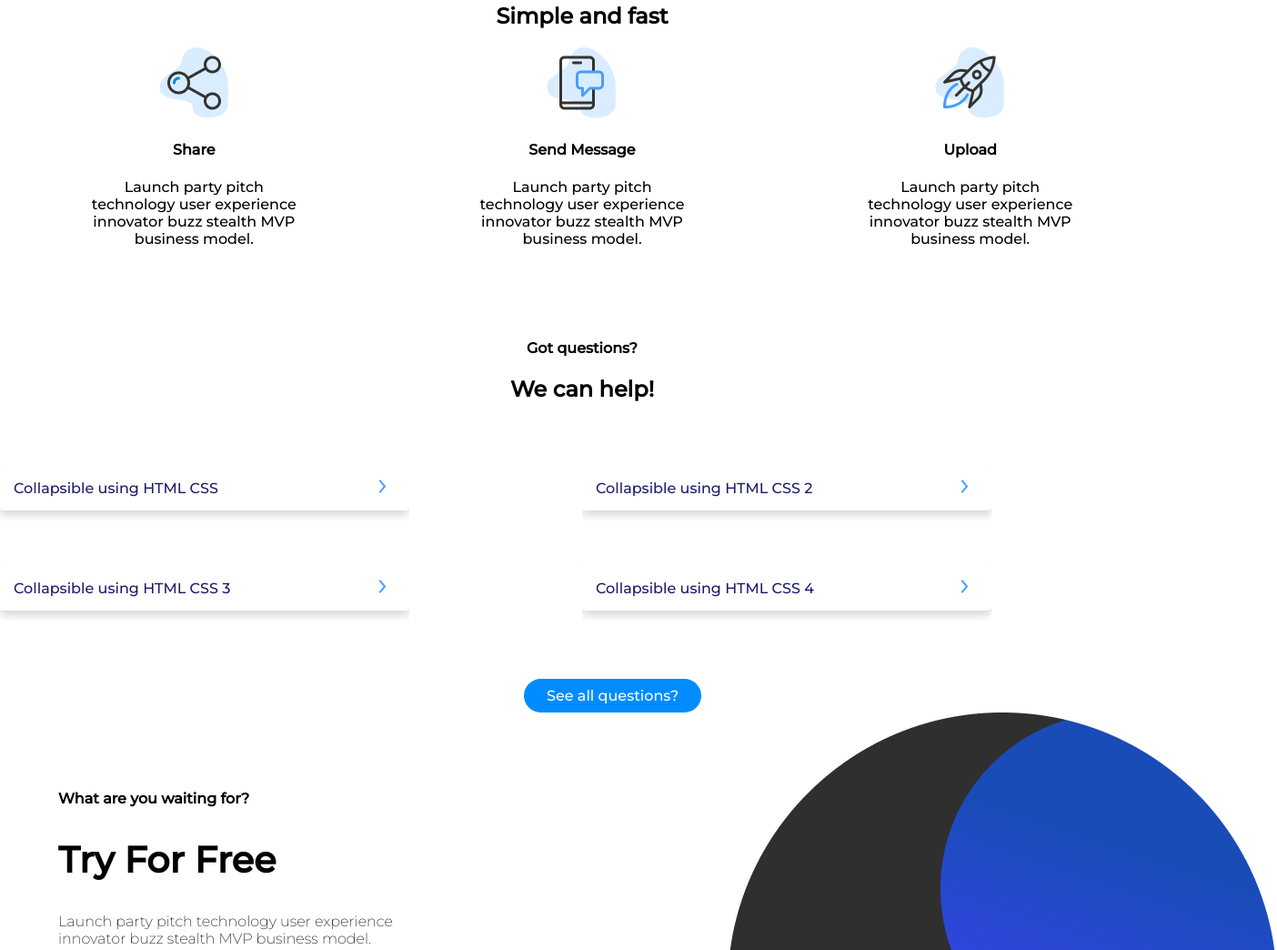
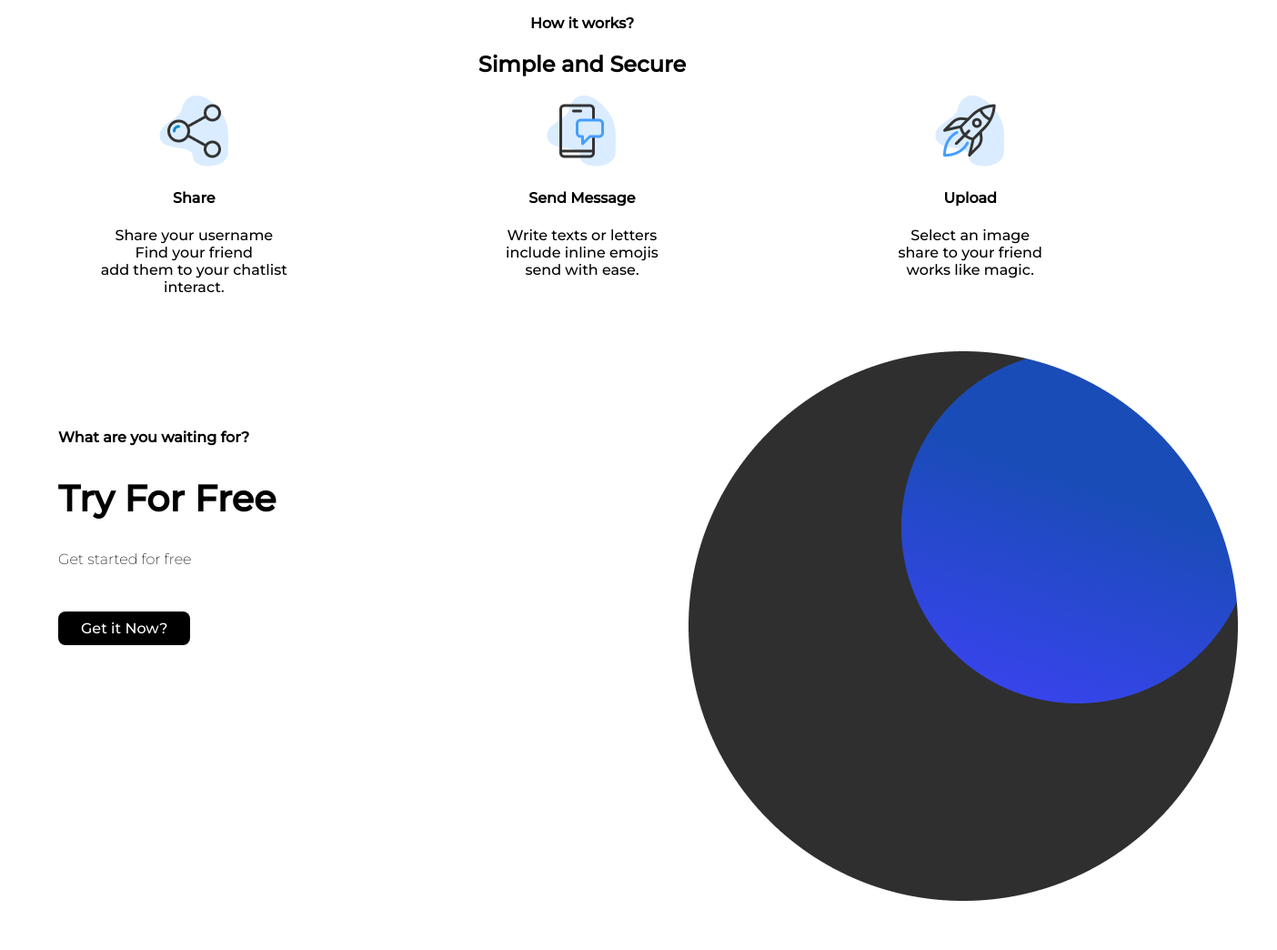
Before and after one commit to YonAndualem/Landing, a plain HTML site: page index.html in a window 1280 px wide. Shown: the part 1265-2309 px from the top of the page at 91% size, 1404 px wide, since content can reach past the window. Drawn offline with nearby package versions, Linux system fonts and the light colour scheme.

Commit message:
complete

```diff
--- a/css/style.css
+++ b/css/style.css
@@ -1,5 +1,12 @@
 @import url('https://fonts.googleapis.com/css2?family=Montserrat:wght@200;500&display=swap');
 
+/* MY_CSS */
+.logo{
+    width: 200px;
+    height: 100px;
+    padding-left: 0px;
+    display: inline;
+}
 body{
     box-sizing: border-box;
     margin: 0;
@@ -220,7 +227,7 @@ header button:hover {
     float: left;
 }
 .second-row {
-    width: 50%;
+    width: 36.7%;
     float: right;
 }
 
--- a/index.html
+++ b/index.html
@@ -6,107 +6,62 @@
     <meta name="viewport" content="width=device-width, initial-scale=1.0">
     <title>ChatApp</title>
     <link rel="stylesheet" href="css/style.css">
+    <link rel="stylesheet" href="https://unicons.iconscout.com/release/v4.0.8/css/line.css">
+    <link rel="shortcut icon" href="/img/3.png" type="image/x-icon">
 </head>
 <body>
     <div class="Top">
             <header>
-                <a href="#">ChatApp</a>
+                <a href="#">
+                    <img src="/img/2.png" alt="" class="logo">
+                </a>
                 <nav>
                     <ul class="nav_links">
-                        <li><a href="#">How it works</a></li>
+                        <li><a href="#howitworks">How it works</a></li>
                         <li><a href="#">Features</a></li>
                         <li><a href="#">FAQ</a></li>
                     </ul>
                 </nav>
-                <a class="cta" href="#"><button>Get App</button></a>
+                <a class="cta" href="https://chatnewapp.netlify.app/"><button>Go to app <i class="uil uil-globe"></i></button></a>
             </header>
 
             <h1>Discover great friends <span>with our app</span></h1>
-            <p>Business plan lean startup holy grail disruptive.
-Crowdfunding beta prototype gen-z incubator niche
-market.</p>
+            <p>Our ChatApp offers a convenient and enjoyable
+way to stay connected with the people who
+matter most to you!</p>
             <section class="btn">
-                <button>GET IT NOW</button>
+                <a href="https://chatnewapp.netlify.app/"><button>TRY IT NOW <i class="uil uil-chat"></i></button></a>
+
             </section>
             <img src="img/phone.png" alt="Phone">
     </div>
-    <section class="info">
+    <section class="info" id="howitworks">
         <h4>How it works?</h4>
-        <h1>Simple and fast</h1>
+        <h1>Simple and Secure</h1>
             <div class="first-col">
                 <img src="img/Icon.png" alt="Share">
                 <h4>Share</h4>
-                <p>Launch party pitch<br> technology user experience<br> innovator buzz stealth MVP<br> business model.</p>
+                <p>Share your username <br> Find your friend <br> add them to your chatlist <br> interact.</p>
             </div>
             <div class="second-col">
                 <img src="img/PhIcon.png" alt="Send Message">
                 <h4>Send Message</h4>
-                <p>Launch party pitch<br> technology user experience<br> innovator buzz stealth MVP<br> business model.</p>
+                <p>Write texts or letters<br> include inline emojis<br> send with ease.<br></p>
             </div>
             <div class="third-col">
                 <img src="img/RoIcon.png" alt="Upload">
                 <h4>Upload</h4>
-                <p>Launch party pitch<br> technology user experience<br> innovator buzz stealth MVP<br> business model.</p>
+                <p>Select an image<br> share to your friend <br>  works like magic.</p>
             </div>
     </section>
-    <section class="help">
-        <h4>Got questions?</h4>
-        <h1>We can help!</h1>
-        <div class="first-row">
-            <div class="wrapper">
-                <div class="collapsible">
-                    <input type="checkbox" id="collapsible-head">
-                    <label for="collapsible-head">Collapsible using HTML CSS</label>
-                    <div class="collapsible-text">
-                        <h2>Collapse heading</h2>
-                        <p>Lorem ipsum, dolor sit amet consectetur adipisicing elit. Aliquid, esse mollitia voluptas cumque ducimus facilis atque facere fugit nam ab cupiditate provident nemo ipsa perspiciatis qui repellat. Minima eveniet dolorem doloribus dolores rerum porro et! Eum, animi! Quibusdam, suscipit nostrum!</p>
-                    </div>
-                </div>
-            </div>
-            <div class="wrapper">
-                <div class="collapsible">
-                    <input type="checkbox" id="collapsible-head">
-                    <label for="collapsible-head">Collapsible using HTML CSS 3</label>
-                    <div class="collapsible-text">
-                        <h2>Collapse heading</h2>
-                        <p>Lorem ipsum, dolor sit amet consectetur adipisicing elit. Aliquid, esse mollitia voluptas cumque ducimus facilis atque facere fugit nam ab cupiditate provident nemo ipsa perspiciatis qui repellat. Minima eveniet dolorem doloribus dolores rerum porro et! Eum, animi! Quibusdam, suscipit nostrum!</p>
-                    </div>
-                </div>
-            </div>
-        </div>
-        <div class="second-row">
-            <div class="wrapper">
-                <div class="collapsible">
-                    <input type="checkbox" id="collapsible-head">
-                    <label for="collapsible-head">Collapsible using HTML CSS 2</label>
-                    <div class="collapsible-text">
-                        <h2>Collapse heading</h2>
-                        <p>Lorem ipsum, dolor sit amet consectetur adipisicing elit. Aliquid, esse mollitia voluptas cumque ducimus facilis atque facere fugit nam ab cupiditate provident nemo ipsa perspiciatis qui repellat. Minima eveniet dolorem doloribus dolores rerum porro et! Eum, animi! Quibusdam, suscipit nostrum!</p>
-                    </div>
-                </div>
-            </div>
-            <div class="wrapper">
-                <div class="collapsible">
-                    <input type="checkbox" id="collapsible-head">
-                    <label for="collapsible-head">Collapsible using HTML CSS 4</label>
-                    <div class="collapsible-text">
-                        <h2>Collapse heading</h2>
-                        <p>Lorem ipsum, dolor sit amet consectetur adipisicing elit. Aliquid, esse mollitia voluptas cumque ducimus facilis atque facere fugit nam ab cupiditate provident nemo ipsa perspiciatis qui repellat. Minima eveniet dolorem doloribus dolores rerum porro et! Eum, animi! Quibusdam, suscipit nostrum!</p>
-                    </div>
-                </div>
-            </div>
-        </div>
-        <section class="btn">
-            <button>See all questions?</button>
-        </section>
-    </section>
+
     <section class="btm">
         <div class="first-row">
             <h4>What are you waiting for?</h4>
             <h1>Try For Free</h1>
-            <p>Launch party pitch technology user experience<br>innovator buzz stealth MVP business model.</p>
+            <p>Get started for free</p>
             <section class="btn">
-                <button>Get it Now?</button>
+                <a href="https://chatnewapp.netlify.app/"><button>Get it Now?</button></a>
             </section>
         </div>
         <div class="second-row">
@@ -116,8 +71,9 @@ market.</p>
     <section class="about">
         <div class="first-t">
             <h2>ChatApp</h2>
-        <p>Bootstrapping accelerator termsheet partnership non-disclosure<br> agreement. Research & development stealth user experience direct <br>mailing crowdfunding niche market gamification crowdsource <br>facebook iPhone value proposition seed money.</p>
-        </div>
+            <p>ChatApp is a messaging platform that uses many libraries <br>frameworks and resources and a very good display and
+design integration that delivers messages <br>and images from one user end to the other securely!</p>
+    </div>
         <div class="second-t">
             <h3>Company</h3>
             <ul class="ls_links">
```
Also changed, not shown: img/1.png (added), img/2.png (added), img/3.png (added).
